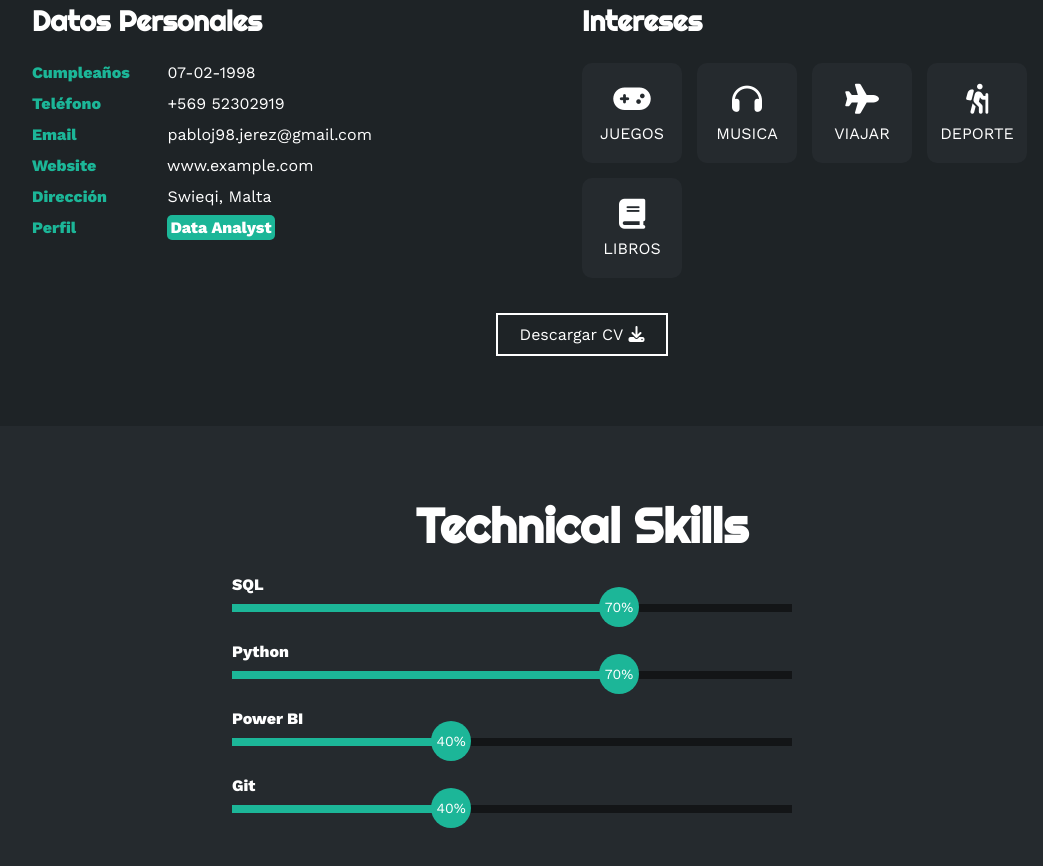
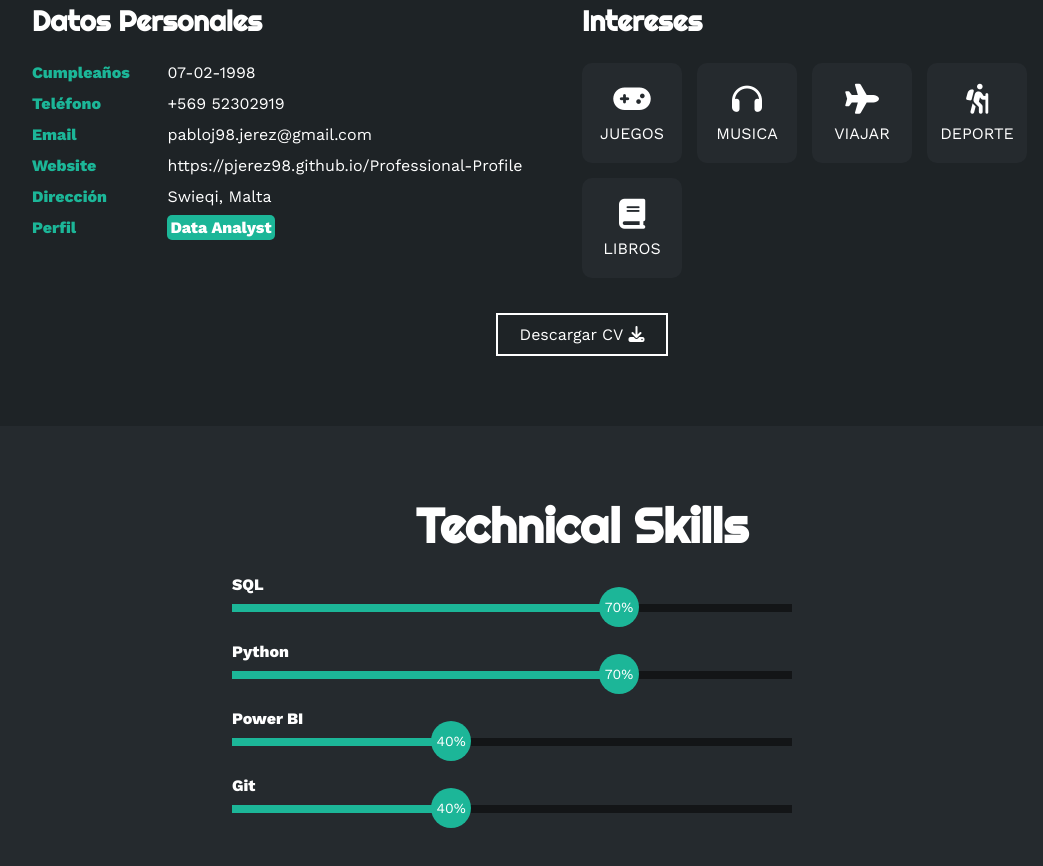
Before and after one commit to Pjerez98/Professional-Profile, a plain HTML site: page index.html in a window 1280 px wide. Shown: the part 1098-1964 px from the top of the page, without its empty margins (58-1101 px from the left). Drawn offline with nearby package versions, Linux system fonts and the light colour scheme; a script that the page names is missing.

Commit message:
Update index.html
actualización de página web

```diff
--- a/index.html
+++ b/index.html
@@ -73,7 +73,7 @@
                         </li>
                         <li>
                             <strong>Website</strong>
-                            www.example.com
+                            https://pjerez98.github.io/Professional-Profile
                         </li>
                         <li>
                             <strong>Dirección</strong>
```
